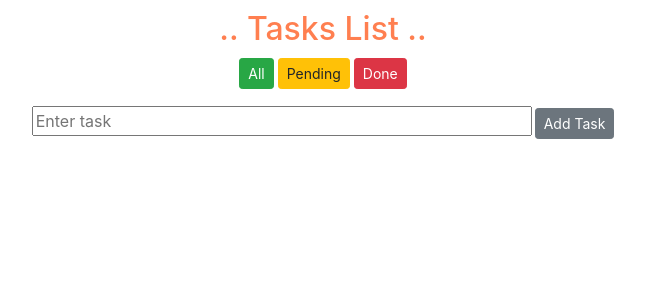
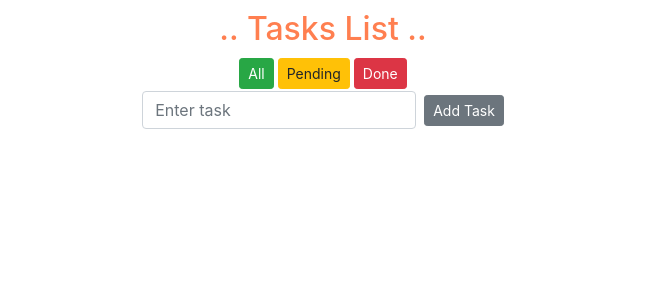
Before and after one commit to shadowpm/todo-list, a React (Create React App) app: page / in a window 1280 px wide. Shown: the top 300 px of the page, without its empty margins (317-962 px from the left). Built offline with nearby package versions, Linux system fonts and the light colour scheme.

Commit message:
Add some styles using react to the project. fixed the input button placement.

```diff
--- a/src/App.css
+++ b/src/App.css
@@ -11,10 +11,10 @@
   margin: 2px;
 }
 
-.input-style {
-  width: 500px;
-  margin-right: 3px;
-  margin-top: 15px;
+.form-style {
+  display: inline-table;
+  align-items: center;
+  justify-content: center;
 }
 
 .edit-delete-style {
--- a/src/components/CreateTaskComponent.js
+++ b/src/components/CreateTaskComponent.js
@@ -26,15 +26,13 @@ class CreateTaskComponent extends Component {
 
   render() {
     return (
-      <div>
-        <form onSubmit={this.handleSubmit}>
-          <input className="input-style" placeholder="Enter task"
-                 id="user-task"
-                 value={this.state.value}
-                 onChange={this.handleChange}/>
-          <Button className="btn btn-primary btn-sm">Add Task</Button>
-        </form>
-      </div>
+      <form onSubmit={this.handleSubmit} className="form-inline form-style">
+        <input className="form-control mb-2 mr-2" placeholder="Enter task"
+               id="user-task"
+               value={this.state.value}
+               onChange={this.handleChange}/>
+        <Button className="btn btn-primary btn-sm mb-2">Add Task</Button>
+      </form>
     )
   }
 }
```
